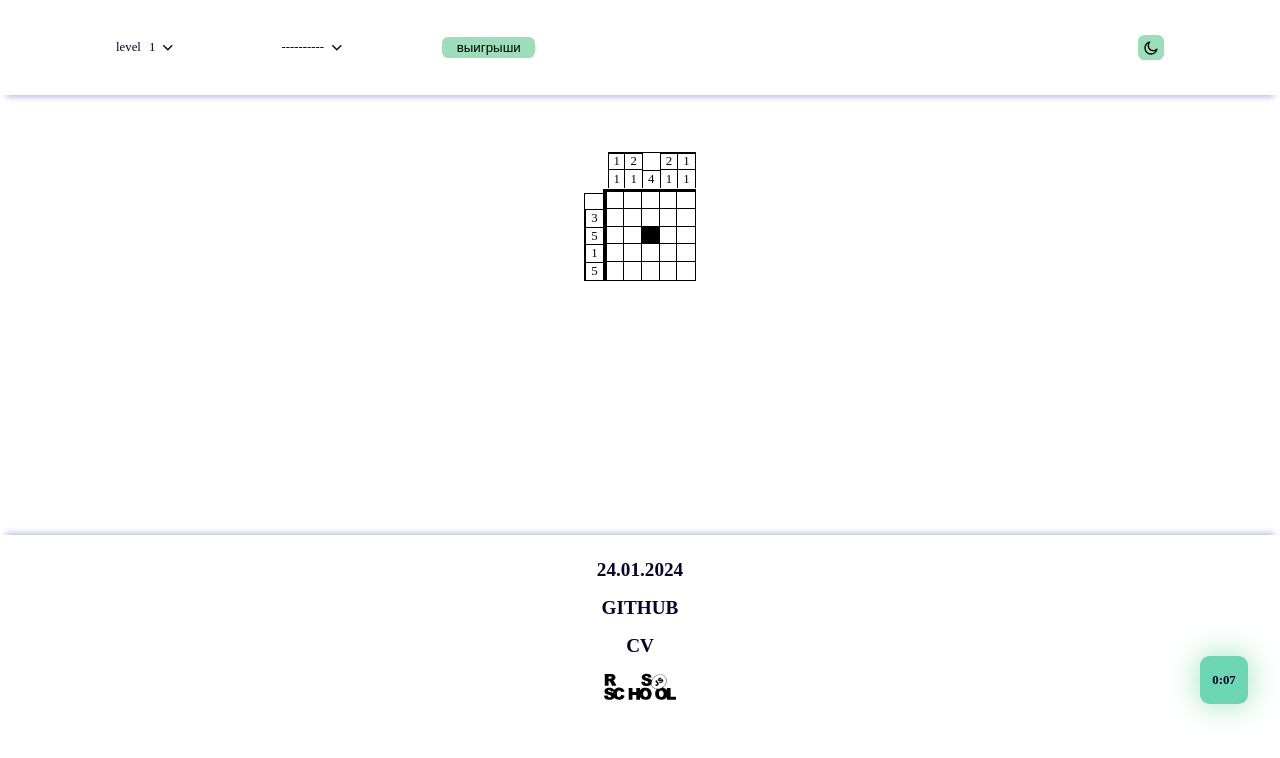
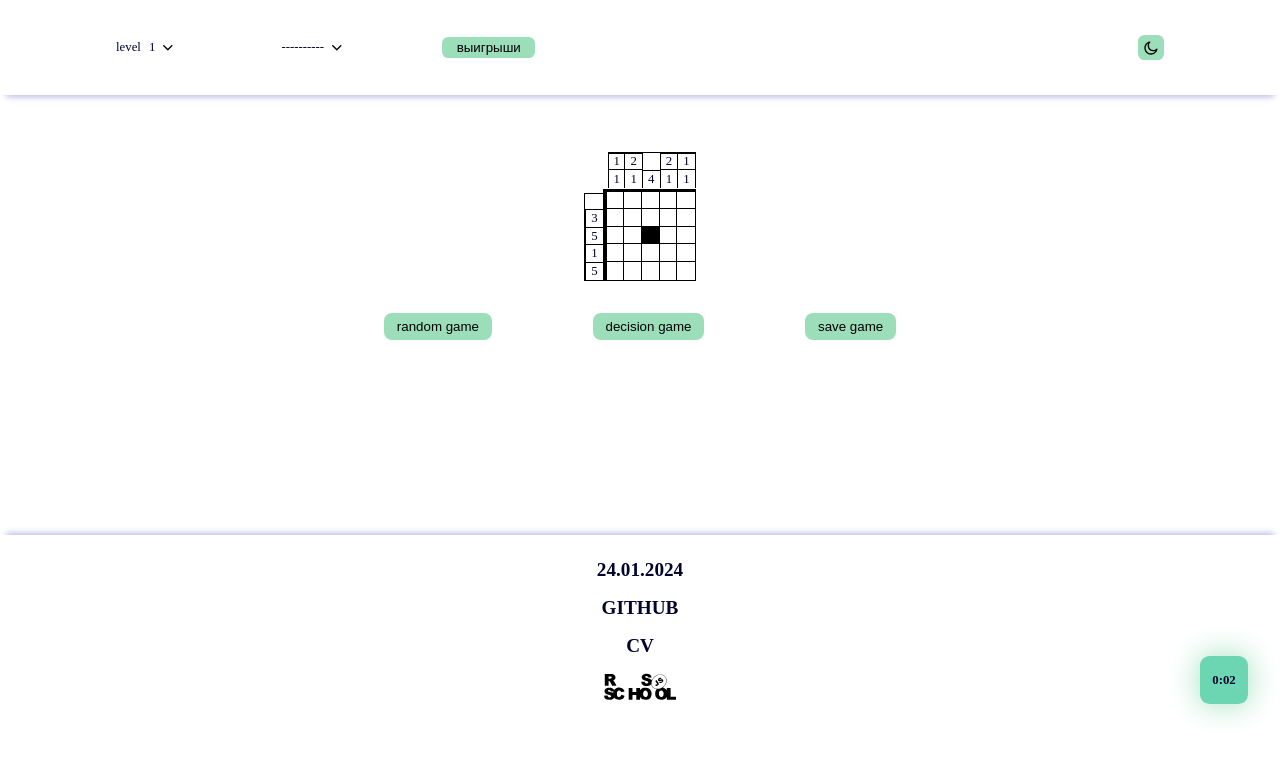
Before and after one commit to alimbaeva/30github, a website: page chelendge-2024-rss/src/index.html in a window 1280 px wide. Both pictures are taken after a click on the element 649 px from the left and 234 px from the top of the page. Drawn offline with Linux system fonts and the light colour scheme.

Commit message:
feat: add timer & handle for random buttons

```diff
--- a/chelendge-2024-rss/src/index.html
+++ b/chelendge-2024-rss/src/index.html
@@ -9,6 +9,7 @@
     <link rel="stylesheet" href="./styles/footer.css">
 </head>
 <body>
+    <script src="./scripts/Timer.js"></script>
     <script src="./scripts/GetDataNonograms.js"></script>
     <script src="./scripts/index.js"></script>
 </body>
--- a/chelendge-2024-rss/src/scripts/GetDataNonograms.js
+++ b/chelendge-2024-rss/src/scripts/GetDataNonograms.js
@@ -1,5 +1,6 @@
-class GetDataNonograms {
+class GetDataNonograms extends Timer {
   constructor() {
+    super();
     this.data = {};
     this.namesArray = [];
   }
--- /dev/null
+++ b/chelendge-2024-rss/src/scripts/Timer.js
@@ -0,0 +1,43 @@
+class Timer {
+  constructor() {
+    this.body = document.querySelector('body');
+    this.timer = document.createElement('span');
+    this.startTime = undefined;
+    this.timerInterval = undefined;
+    this.time = '';
+  }
+
+  get() {
+    return this.time;
+  }
+
+  formatTime(timeInSeconds) {
+    const minutes = Math.floor(timeInSeconds / 60);
+    const seconds = timeInSeconds % 60;
+    this.time = `${minutes}:${seconds < 10 ? '0' : ''}${seconds}`;
+    return `${minutes}:${seconds < 10 ? '0' : ''}${seconds}`;
+  }
+
+  updateTimer() {
+    const currentTime = Math.floor((Date.now() - this.startTime) / 1000);
+    this.timer.textContent = this.formatTime(currentTime);
+  }
+
+  stopTimer() {
+    clearInterval(this.timerInterval);
+  }
+
+  startTimer() {
+    this.time = '';
+    this.startTime = Date.now();
+    this.timerInterval = setInterval(() => this.updateTimer(), 1000);
+  }
+
+  launch() {
+    this.timer.id = 'timer';
+    this.startTimer();
+    this.body.append(this.timer);
+
+    return this.timer;
+  }
+}
--- a/chelendge-2024-rss/src/scripts/index.js
+++ b/chelendge-2024-rss/src/scripts/index.js
@@ -2,14 +2,12 @@ class Nonograms extends GetDataNonograms {
   constructor() {
     super();
     this.body = document.querySelector('body');
+    this.gameStart = false;
+    this.randomBtn = false;
     this.level = 1;
     this.theme = 'light';
     this.userResult = 0;
     this.countOne = 0;
-    this.timer = {
-      start: 0,
-      end: 0,
-    };
     this.winResults = {
       1: {},
       2: {},
@@ -205,7 +203,31 @@ class Nonograms extends GetDataNonograms {
     this.body.append(footer);
   }
 
+  drowButtons() {
+    const parentBlock = document.createElement('div');
+    const randomBtn = document.createElement('button');
+    const decisionBtn = document.createElement('button');
+    const saveBtn = document.createElement('button');
+
+    parentBlock.classList.add('batton-block');
+    saveBtn.id = 'save-game';
+    decisionBtn.id = 'decision-game';
+    randomBtn.id = 'random-game';
+
+    saveBtn.textContent = 'save game';
+    decisionBtn.textContent = 'decision game';
+    randomBtn.textContent = 'random game';
+
+    parentBlock.append(randomBtn);
+    parentBlock.append(decisionBtn);
+    parentBlock.append(saveBtn);
+
+    return parentBlock;
+  }
+
   game() {
+    this.gameStart = false;
+
     const mainBlock = document.createElement('main');
     const parentBlock = document.createElement('div');
     const parentInnerBlock = document.createElement('div');
@@ -260,63 +282,21 @@ class Nonograms extends GetDataNonograms {
       nonogramInnerUl.append(rowLi);
     });
 
+    const buttonsBlock = this.drowButtons();
+
     nonogramBlock.append(nonogramInnerUl);
     downBlock.append(nonogramBlock);
     parentInnerBlock.append(upBlock);
     parentInnerBlock.append(downBlock);
     parentBlock.append(parentInnerBlock);
     mainBlock.append(parentBlock);
+    mainBlock.append(buttonsBlock);
+
     this.body.append(mainBlock);
 
     this.handlenonogramCeil();
+    this.handleButtonsInGame();
   }
-
-  timerEl() {
-    const timer = document.createElement('span');
-    timer.id = 'timer';
-
-    // Инициализируем переменные для секундомера
-    let startTime;
-    let timerInterval;
-
-    function formatTime(timeInSeconds) {
-      const minutes = Math.floor(timeInSeconds / 60);
-      const seconds = timeInSeconds % 60;
-      return `${minutes}:${seconds < 10 ? '0' : ''}${seconds}`;
-    }
-
-    // Функция для обновления секундомера
-    function updateTimer() {
-      const currentTime = Math.floor((Date.now() - startTime) / 1000);
-      timer.textContent = formatTime(currentTime);
-      console.log(timer);
-
-      // Останавливаем секундомер после 5 секунд
-      // if (currentTime >= 30) {
-      //   stopTimer();
-      //   alert('Игра окончена!');
-      // }
-    }
-    function startTimer() {
-      startTime = Date.now();
-      timerInterval = setInterval(updateTimer, 1000);
-    }
-
-    // Функция для остановки секундомера
-    function stopTimer() {
-      console.log('stopTimer', timerInterval);
-      clearInterval(timerInterval);
-    }
-
-    // Запускаем секундомер при загрузке страницы
-    startTimer();
-    this.body.append(timer);
-    console.log(timerBlock);
-    return timerBlock;
-  }
-  // drowElements() {
-
-  // }
 
   tableCreateHint(size, block, hints, idName, className) {
     for (let i = 0; i < size; i += 1) {
@@ -431,17 +411,29 @@ class Nonograms extends GetDataNonograms {
 
     // Получаем элемент, при клике на левую кнопку мыши
     nonogram.addEventListener('click', (event) => {
+      if (!this.gameStart) {
+        this.launch();
+        this.gameStart = true;
+      }
       const ceil = event.target;
       if (ceil.dataset.fill === '1' && !ceil.classList.contains('ceil')) {
         this.userResult += 1;
-        ceil.classList.add('ceil');
-        ceil.textContent = '';
       }
-      if (this.userResult === this.countOne) alert('WIN');
+      ceil.classList.add('ceil');
+      ceil.textContent = '';
+      if (this.userResult === this.countOne) {
+        this.stopTimer();
+        this.gameStart = false;
+        alert('WIN');
+      }
     });
 
     // Получаем элемент, и вводим Х при клике на правую кнопку мыши
     nonogram.addEventListener('contextmenu', (event) => {
+      if (!this.gameStart) {
+        this.launch();
+        this.gameStart = true;
+      }
       event.preventDefault();
       if (event.button === 2) {
         const ceilX = event.target;
@@ -450,8 +442,35 @@ class Nonograms extends GetDataNonograms {
           ceilX.classList.remove('ceil');
         }
         ceilX.textContent = 'X';
-        if (this.userResult === this.countOne) alert('WIN');
+        if (this.userResult === this.countOne) {
+          this.stopTimer();
+          this.gameStart = false;
+          alert('WIN');
+        }
       }
+    });
+  }
+
+  handleButtonsInGame() {
+    const saveBtn = document.querySelector('#save-game');
+    const decisionBtn = document.querySelector('#decision-game');
+    const randomBtn = document.querySelector('#random-game');
+
+    randomBtn.addEventListener('click', () => {
+      this.randomBtn = true;
+      setTimeout(() => {
+        this.randomBtn = false;
+      }, 2000);
+      const index = Math.floor(Math.random() * this.namesArray.length);
+      const chooseGame = this.namesArray[index].split('__');
+
+      this.level = `${chooseGame[1].split('-')[1]}`;
+      this.upHints = this.data[chooseGame[1]][chooseGame[0]].upHints;
+      this.leftHints = this.data[chooseGame[1]][chooseGame[0]].leftHints;
+      this.curentNonogram = this.data[chooseGame[1]][chooseGame[0]].result;
+
+      this.body.innerHTML = '';
+      this.getData();
     });
   }
 
@@ -460,7 +479,7 @@ class Nonograms extends GetDataNonograms {
       await this.fetchData('/src/data/data.json').then(() => {});
 
       this.drowHeader();
-      this.getRandom();
+      if (!this.randomBtn) this.getRandom();
       this.game();
       this.drowFooter();
     } catch (err) {
@@ -472,4 +491,3 @@ class Nonograms extends GetDataNonograms {
 const nonograms = new Nonograms();
 
 nonograms.getData();
-nonograms.timerEl();
--- a/chelendge-2024-rss/src/styles/nonogram.css
+++ b/chelendge-2024-rss/src/styles/nonogram.css
@@ -10,6 +10,7 @@
     position: relative;
 }
 
+.batton-block,
 #timer,
 .nonogram-row li,
 .parent-block,
@@ -141,3 +142,21 @@
     border-radius: .6rem;
     box-shadow: 0 0 2rem var(--light-green-191);
 }
+
+.batton-block {
+    width: 40%;
+    margin: 2rem auto;
+}
+
+.batton-block button {
+    padding: .4rem .8rem;
+    border: none;
+    border-radius: .5rem;
+    background-color: var(--light-green-191);
+    cursor: pointer;
+}
+
+.batton-block button:hover {
+    background-color: var(--light-green-115);
+    box-shadow: 0 0 1.5rem var(--light-green-191);
+}
```
